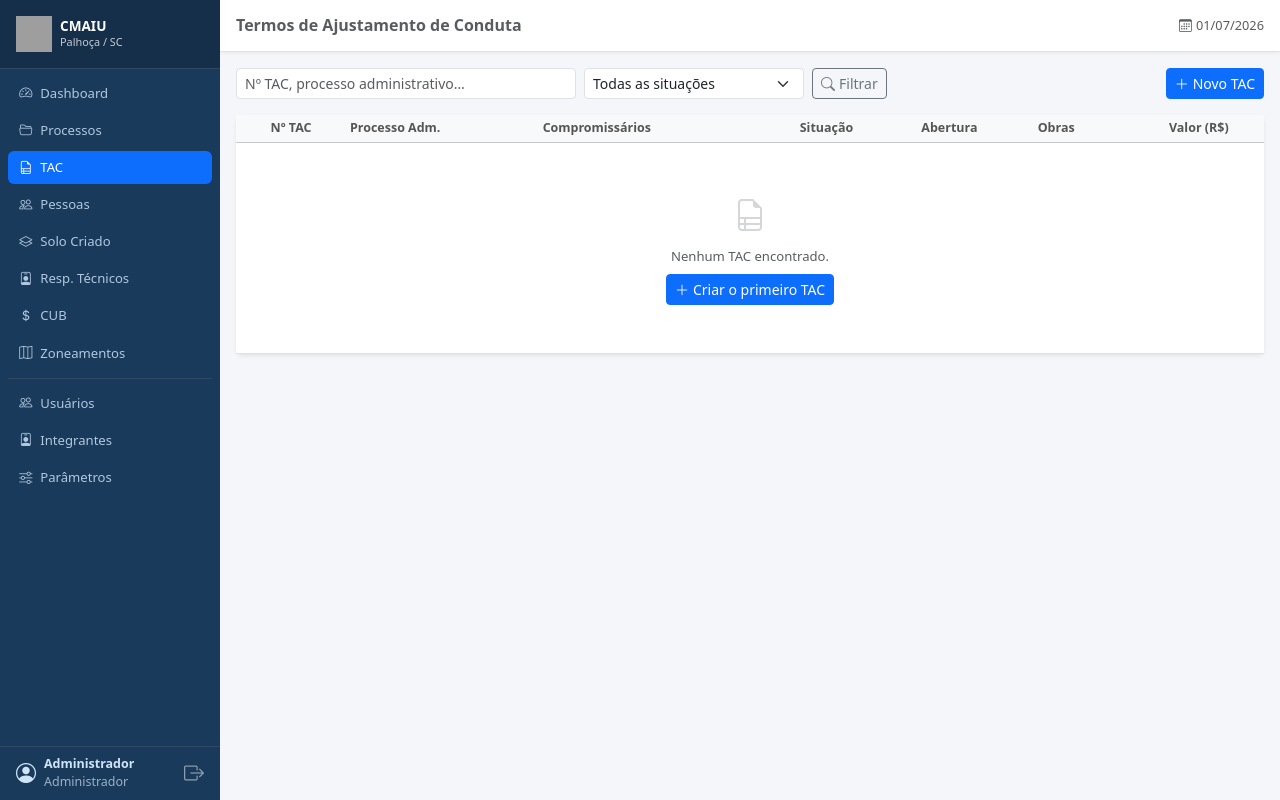
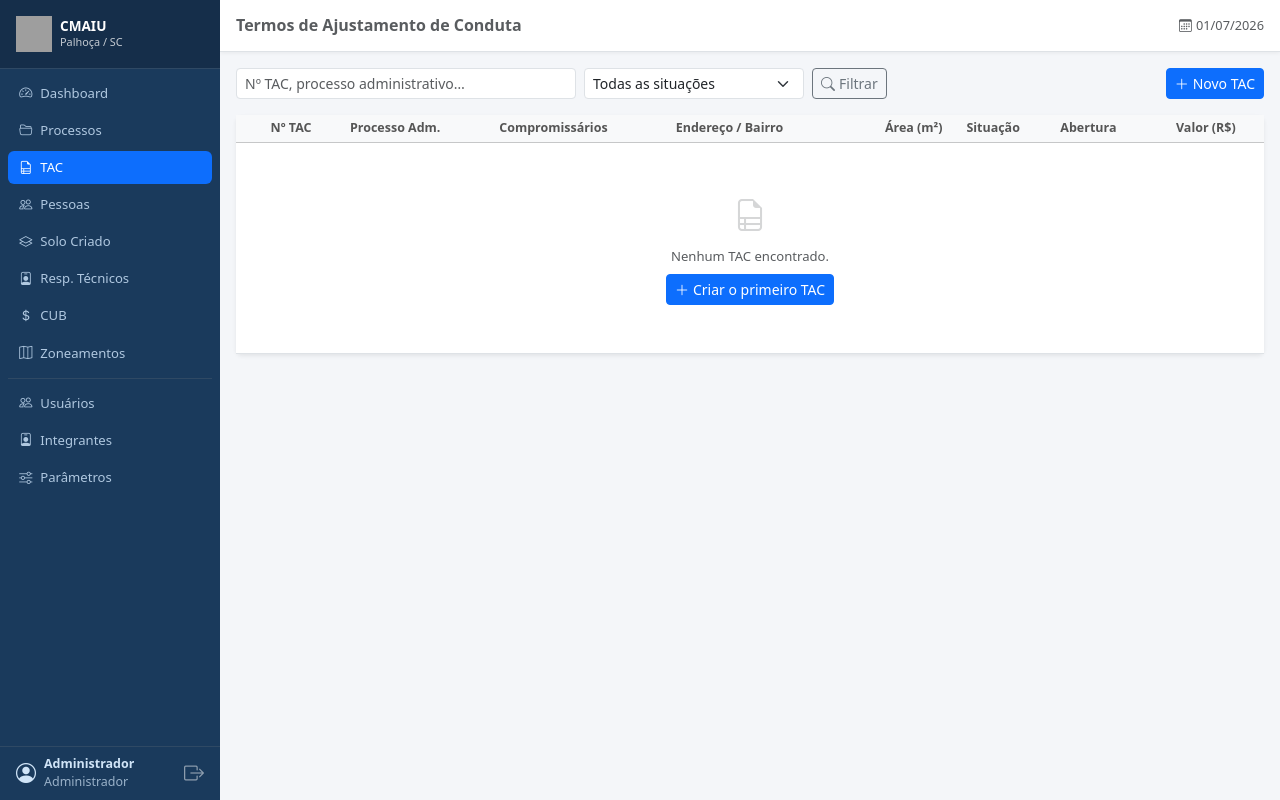
Before and after one commit to fabinhocoe/CMAIU, a Flask app: page /tac in a window 1280 px wide. Run offline with Flask 3, Linux system fonts and the light colour scheme; a user stored in the database is signed in; data that the repository does not hold is empty; grey boxes are pictures that could not be loaded.

Commit message:
TAC listagem: adiciona colunas Endereço/Bairro e Área (m²)
- Endereço e bairro da primeira obra, com indicação "+N obra(s)" se houver mais
- Área total somada de todas as obras do TAC em m²
- Remove coluna redundante de contagem de obras

Co-Authored-By: Claude Sonnet 4.6 <noreply@anthropic.com>
Claude-Session: https://claude.ai/code/session_01VXWAfgFSAm4ZBKgqyac9J3

```diff
--- a/templates/tac/index.html
+++ b/templates/tac/index.html
@@ -63,9 +63,10 @@
             <th class="text-center px-2" style="width:110px">Nº TAC</th>
             <th>Processo Adm.</th>
             <th>Compromissários</th>
+            <th>Endereço / Bairro</th>
+            <th class="text-end">Área (m²)</th>
             <th class="text-center">Situação</th>
             <th class="text-center">Abertura</th>
-            <th class="text-center">Obras</th>
             <th class="text-end">Valor (R$)</th>
             <th class="px-2"></th>
           </tr>
@@ -92,19 +93,38 @@
                 <span class="text-muted fst-italic">—</span>
               {% endif %}
             </td>
+            {# Endereço / Bairro — primeira obra #}
+            <td>
+              {% if t.obras %}
+                {% set o = t.obras[0] %}
+                <div>{{ o.endereco or '—' }}</div>
+                {% if o.bairro %}
+                  <div class="text-muted" style="font-size:.75rem">{{ o.bairro }}</div>
+                {% endif %}
+                {% if t.obras|length > 1 %}
+                  <div class="text-muted" style="font-size:.75rem">+{{ t.obras|length - 1 }} obra(s)</div>
+                {% endif %}
+              {% else %}
+                <span class="text-muted fst-italic">—</span>
+              {% endif %}
+            </td>
+
+            {# Área total somada de todas as obras #}
+            <td class="text-end">
+              {% set ns = namespace(area=0) %}
+              {% for o in t.obras %}{% set ns.area = ns.area + (o.area_construida or 0) %}{% endfor %}
+              {% if ns.area > 0 %}
+                {{ ns.area|fmt_area }}
+              {% else %}
+                <span class="text-muted">—</span>
+              {% endif %}
+            </td>
+
             <td class="text-center">
               <span class="badge bg-{{ t.situacao_badge }}">{{ t.situacao }}</span>
             </td>
             <td class="text-center">
               {{ t.data_abertura.strftime('%d/%m/%Y') if t.data_abertura else '—' }}
-            </td>
-            <td class="text-center">
-              {% set n = t.obras|length %}
-              {% if n > 0 %}
-                <span class="badge bg-secondary bg-opacity-75">{{ n }}</span>
-              {% else %}
-                <span class="text-muted">—</span>
-              {% endif %}
             </td>
             <td class="text-end fw-semibold text-success">
               {% if t.calculo %}{{ t.calculo.vf_total|brl }}{% else %}<span class="text-muted fst-italic">Não calculado</span>{% endif %}
@@ -118,7 +138,7 @@
           </tr>
           {% else %}
           <tr>
-            <td colspan="8" class="text-center text-muted py-5">
+            <td colspan="9" class="text-center text-muted py-5">
               <i class="bi bi-file-earmark-ruled fs-2 d-block mb-2 opacity-25"></i>
               Nenhum TAC encontrado.
               {% if current_user.is_tecnico %}
```
